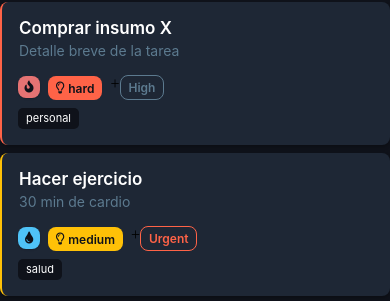
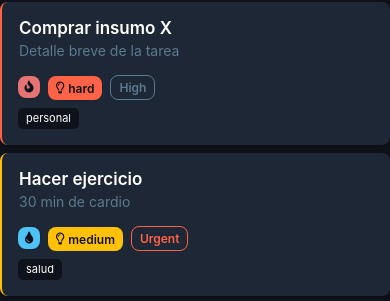
Before and after one commit to codesebastianvega/mana-bloom-app, a React Native app: screen / in a window 390 px wide. Shown: the part 225-526 px from the top of the page. Built offline with nearby package versions, Linux system fonts and the light colour scheme.

Commit message:
fix: remove stray plus sign before priority comment

```diff
--- a/src/components/SwipeableTaskItem/SwipeableTaskItem.js
+++ b/src/components/SwipeableTaskItem/SwipeableTaskItem.js
@@ -217,7 +217,7 @@ export default function SwipeableTaskItem({
               {task.difficulty}
             </Text>
           </View>
-          + {/* Prioridad (chip con borde) */}
+          {/* Prioridad (chip con borde) */}
           <View
             style={[
               styles.priorityChip,
```
